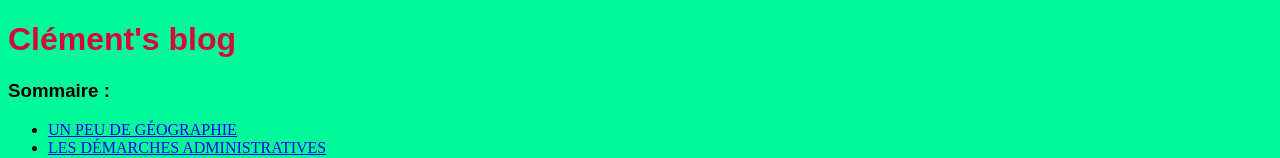
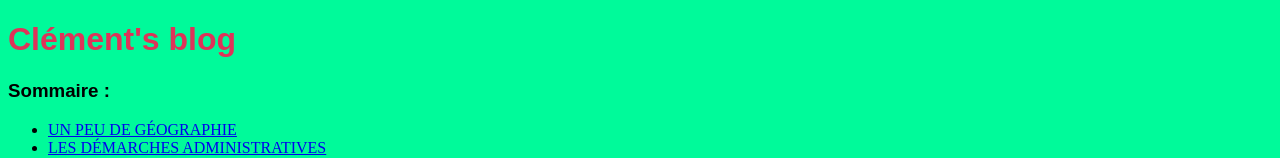
Before and after one commit to clementgirardin/clementgirardin, a plain HTML site: page index.html in a window 1280 px wide. Shown: the top 158 px of the page. Drawn offline with Linux system fonts and the light colour scheme.

Commit message:
Changement de couleurs.

```diff
--- a/index.html
+++ b/index.html
@@ -12,7 +12,7 @@
         }
 
         h1 {
-            color: #d40837;
+            color: #de3359;
         }
 
         h6 {
```
